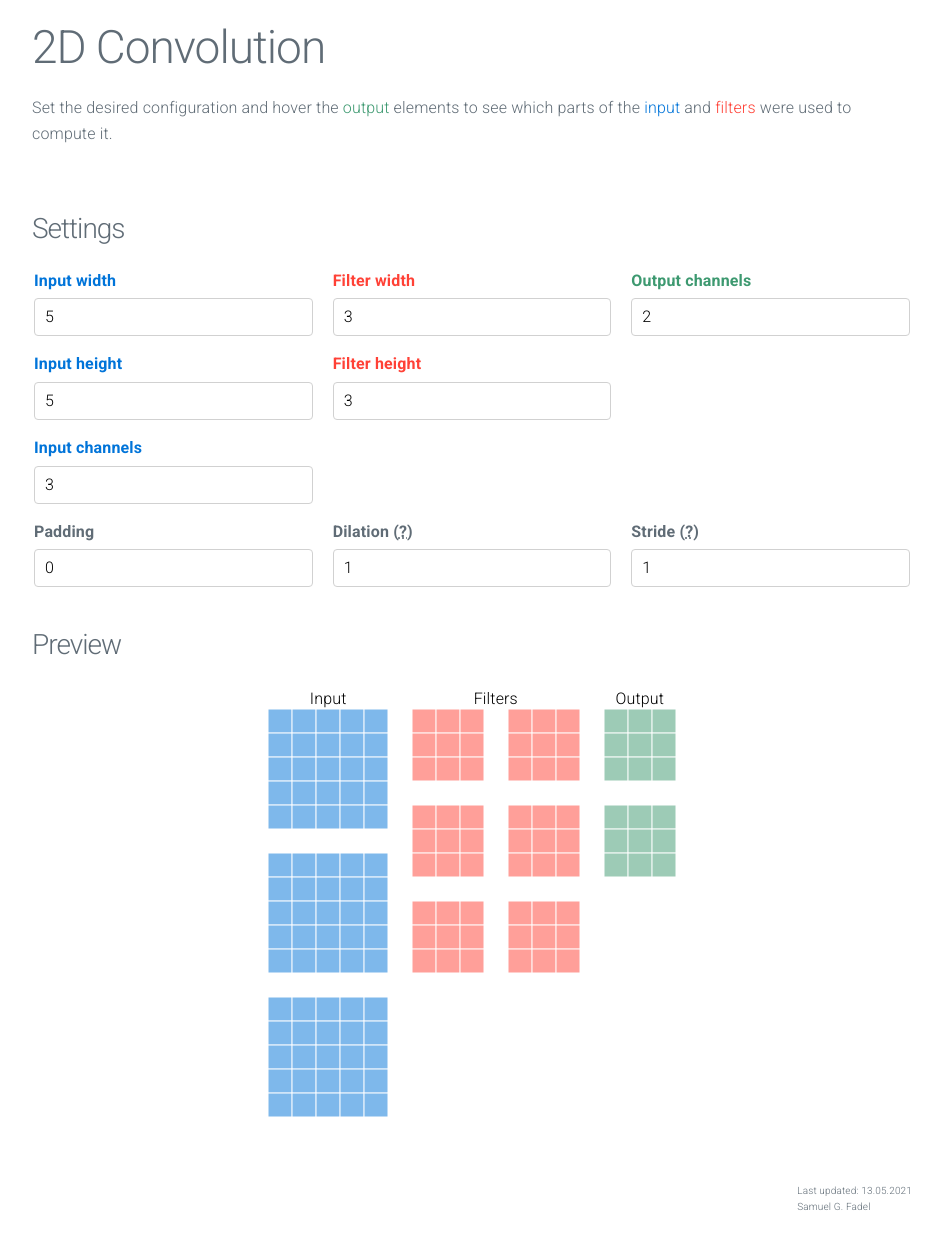
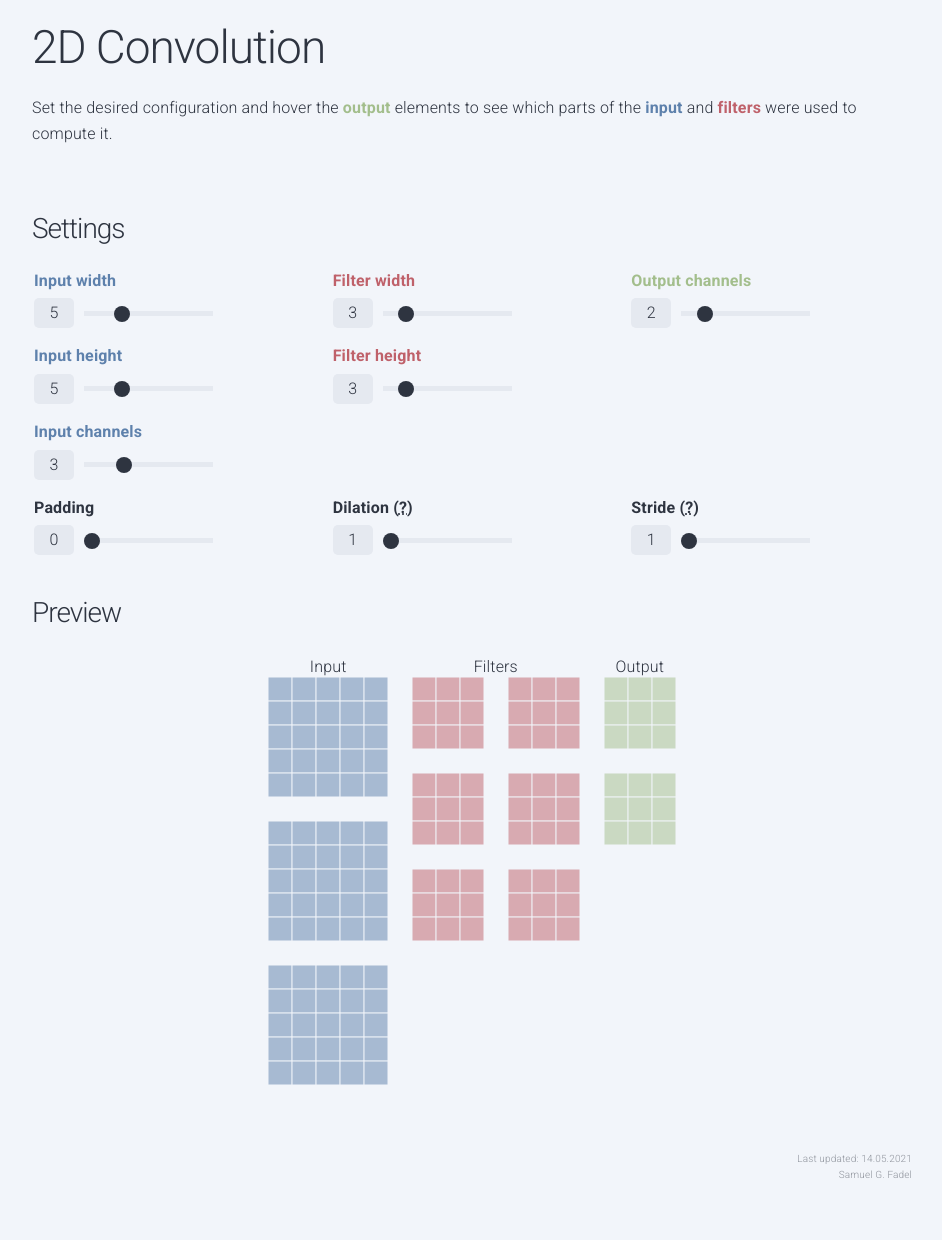
Before and after one commit to jayflyaway/fadel.github.io, a Jekyll site: the page convolution.html, which Jekyll copies as it is, in a window 1280 px wide. Shown: the whole page, without its empty margins (168-1110 px from the left). Built offline with Jekyll 4.4.1, drawn with Linux system fonts in a browser that asks for light colours.

Commit message:
Improved convolution demo.

```diff
--- a/convolution.html
+++ b/convolution.html
@@ -11,35 +11,47 @@
   <link rel="stylesheet" href="https://cdnjs.cloudflare.com/ajax/libs/normalize/8.0.1/normalize.css">
   <link rel="stylesheet" href="https://cdnjs.cloudflare.com/ajax/libs/milligram/1.4.0/milligram.css">
   <style type="text/css">
+     @media (prefers-color-scheme: light) {
+      :root {
+        --text-color: #2e3440;
+        --body-bg-color: #eceff4;
+        --bg-color: #f2f5fa;
+        --field-color: #e5e9f0;
+        --padding-color: #d8dee9;
+      }
+    }
+
+    @media (prefers-color-scheme: dark) {
+      :root {
+        --text-color: #eceff4;
+        --body-bg-color: #242933;
+        --bg-color: #2e3440;
+        --field-color: #3b4252;
+        --padding-color: #4c566a;
+      }
+    }
+
     :root {
-      /* http://clrs.cc/ */
-      --color-blue: #0074d9;
-      --color-aqua: #7fdbff;
-      --color-teal: #39cccc;
-      --color-olive: #3d9970;
-      --color-green: #2ecc40;
-      --color-lime: #01ff70;
-      --color-yellow: #ffdc00;
-      --color-orange: #ff851b;
-      --color-red: #ff4136;
-      --color-maroon: #85144b;
-      --color-fuchsia: #f012be;
-      --color-purple: #b10dc9;
-      --color-black: #111111;
-      --color-gray: #aaaaaa;
-      --color-silver: #dddddd;
-      --color-white: #ffffff;
-      --cell-stroke-color: var(--color-white);
+      --input-color: #5e81ac; /* blue */
+      --filter-color: #bf616a; /* red */
+      --output-color: #a3be8c; /* green */
+    }
+
+    body {
+      background-color: var(--bg-color);
     }
 
     header, main, footer {
       max-width: 96rem;
       margin: 0 auto;
       padding: 2rem 4rem;
+      color: var(--text-color);
     }
 
     footer {
       font-size: 1rem;
+      text-align: right;
+      opacity: 0.5;
     }
 
     svg {
@@ -47,38 +59,109 @@
       height: auto;
     }
 
+    svg text {
+      fill: var(--text-color);
+    }
+
+    input[type=range] {
+      -webkit-appearance: none;
+      background: transparent;
+    }
+
+    input[type=range]:focus {
+      outline: none;
+    }
+
+    input[type=range]::-moz-range-track {
+      background: var(--field-color);
+      height: 0.5rem;
+    }
+
+    input[type=range]::-webkit-slider-runnable-track {
+      -webkit-appearance: none;
+      height: 0.5rem;
+      background: var(--field-color);
+    }
+
+    input[type=range]::-moz-range-thumb {
+      width: 1.6rem;
+      height: 1.6rem;
+      background: var(--text-color);
+      border-radius: 50%;
+      border: 0;
+    }
+
+    input[type=range]::-webkit-slider-thumb {
+      -webkit-appearance: none;
+      margin-top: -0.5rem;
+      width: 1.6rem;
+      height: 1.6rem;
+      background: var(--text-color);
+      border-radius: 50%;
+      border: 0;
+    }
+
+    .range-wrap {
+      position: relative;
+    }
+
+    .range-wrap input[type="range"] {
+      margin-left: 5rem;
+    }
+
+    .range-wrap output {
+      cursor: default;
+      text-align: center;
+      width: 4rem;
+      border-radius: 0.5rem;
+      position: absolute;
+      left: 0;
+      top: 0;
+      background: var(--field-color);
+      color: var(--text-color);
+    }
+
+    .range-wrap input[type="range"], .range-wrap output {
+      height: 3rem;
+      line-height: 3rem;
+    }
+
     .label-input {
-      color: var(--color-blue);
+      color: var(--input-color);
     }
 
     .label-filter {
-      color: var(--color-red);
+      color: var(--filter-color);
     }
 
     .label-output {
-      color: var(--color-olive);
+      color: var(--output-color);
+    }
+
+    .label-input, .label-filter, .label-output {
+      font-weight: bold;
     }
 
     .input-cell {
-      fill: var(--color-blue);
+      fill: var(--input-color);
     }
 
     .padding-cell {
-      fill: var(--color-gray);
+      fill: var(--padding-color);
     }
 
     .filter-cell {
-      fill: var(--color-red);
+      fill: var(--filter-color);
     }
 
     .output-cell {
-      fill: var(--color-olive);
+      fill: var(--output-color);
     }
 
     .input-cell, .padding-cell, .filter-cell, .output-cell {
       opacity: 0.5;
       stroke-width: 1px;
-      stroke: var(--cell-stroke-color);
+      stroke: var(--bg-color);
     }
 
     .input-cell:hover, .padding-cell:hover, .filter-cell:hover, .output-cell:hover, .cell-hover {
@@ -92,56 +175,74 @@
     <p>Set the desired configuration and hover the <span class="label-output">output</span> elements to see which parts of the <span class="label-input">input</span> and <span class="label-filter">filters</span> were used to compute it.</p>
   </header>
   <main>
+    <section>
     <h3>Settings</h3>
     <form>
       <fieldset>
         <div class="row">
           <div class="column">
             <label for="inputWidth" class="label-input">Input width</label>
-            <input type="number" min="1" max="16" value="5" id="inputWidth">
+            <div class="range-wrap"><input type="range" min="1" max="16" value="5" id="inputWidth"></div>
 
             <label for="inputHeight" class="label-input">Input height</label>
-            <input type="number" min="1" max="16" value="5" id="inputHeight">
+            <div class="range-wrap"><input type="range" min="1" max="16" value="5" id="inputHeight"></div>
 
             <label for="inputChannels" class="label-input">Input channels</label>
-            <input type="number" min="1" max="16" value="3" id="inputChannels">
+            <div class="range-wrap"><input type="range" min="1" max="8" value="3" id="inputChannels"></div>
           </div>
           <div class="column">
             <label for="filterWidth" class="label-filter">Filter width</label>
-            <input type="number" min="1" max="16" value="3" id="filterWidth">
+            <div class="range-wrap"><input type="range" min="1" max="16" value="3" id="filterWidth"></div>
 
             <label for="filterHeight" class="label-filter">Filter height</label>
-            <input type="number" min="1" max="16" value="3" id="filterHeight">
+            <div class="range-wrap"><input type="range" min="1" max="16" value="3" id="filterHeight"></div>
           </div>
           <div class="column">
             <label for="outputChannels" class="label-output">Output channels</label>
-            <input type="number" min="1" max="16" value="2" id="outputChannels">
+            <div class="range-wrap"><input type="range" min="1" max="8" value="2" id="outputChannels"></div>
           </div>
         </div>
 
         <div class="row">
           <div class="column">
             <label for="padding">Padding</label>
-            <input type="number" min="0" max="16" value="0" id="padding">
+            <div class="range-wrap"><input type="range" min="0" max="8" value="0" id="padding"></div>
           </div>
           <div class="column">
             <label for="dilation">Dilation (<abbr title="How far apart individual filter elements are from each other">?</abbr>)</label>
-            <input type="number" min="1" max="16" value="1" id="dilation">
+            <div class="range-wrap"><input type="range" min="1" max="8" value="1" id="dilation"></div>
           </div>
           <div class="column">
             <label for="stride">Stride (<abbr title="The number of elements by which the filter is displaced">?</abbr>)</label>
-            <input type="number" min="1" max="16" value="1" id="stride">
+            <div class="range-wrap"><input type="range" min="1" max="8" value="1" id="stride"></div>
           </div>
         </div>
       </fieldset>
     </form>
+    </section>
+    <section>
     <h3>Preview</h3>
     <svg id="drawing"></svg>
+    </section>
   </main>
   <footer>
-    <p class="float-right">Last updated: 13.05.2021<br>Samuel G. Fadel</p>
+    <p>Last updated: 14.05.2021<br>Samuel G. Fadel</p>
   </footer>
   <script type="text/javascript">
+    // Set up the output elements showing the value of each slider
+    const ranges = u(".range-wrap");
+    ranges.append("<output>");
+    ranges.each(node => {
+      const range = u(node).children("input");
+      const bubble = u(node).children("output");
+
+      bubble.attr("for", range.first().id);
+      range.on("input", (e) => {
+        bubble.text(e.target.value);
+      });
+      bubble.text(range.first().value);
+    });
+
     const options = {
       inputWidth: 0,
       inputHeight: 0,
```
Also changed, not shown: other parts of convolution.html (+1 -1 lines).
